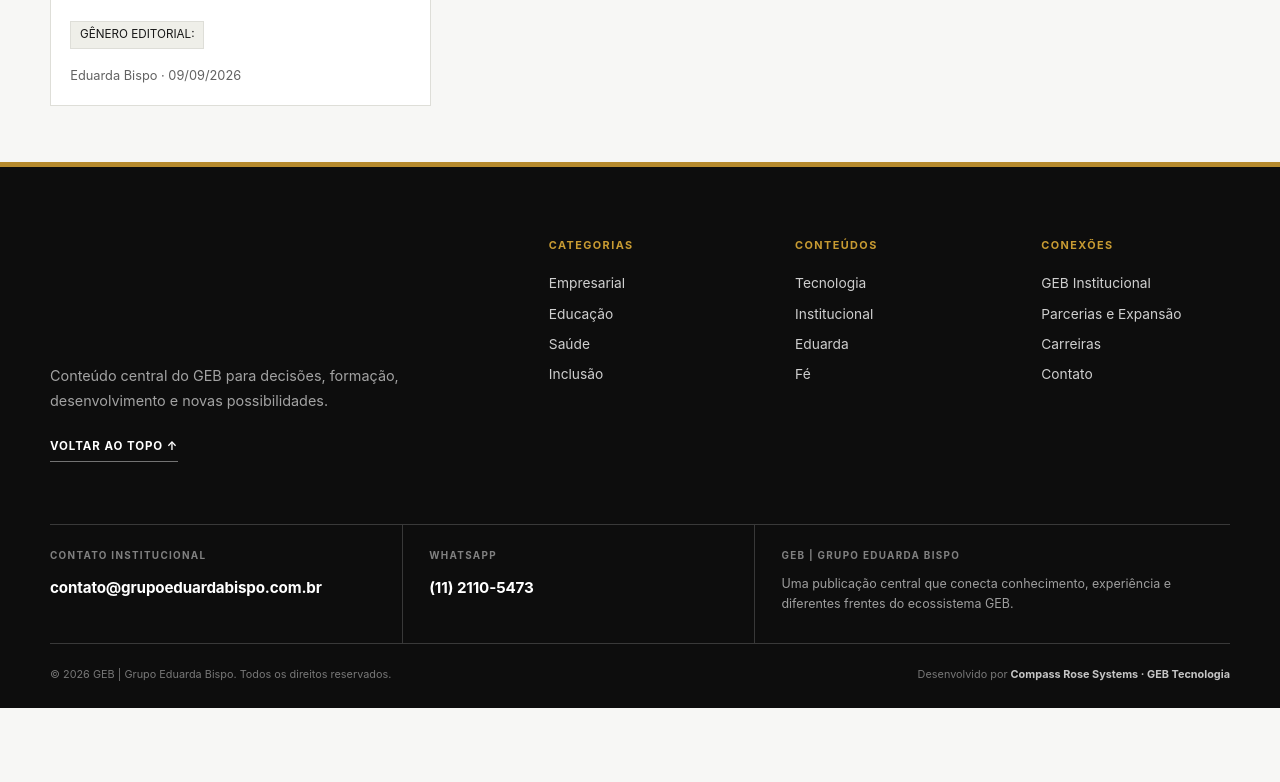
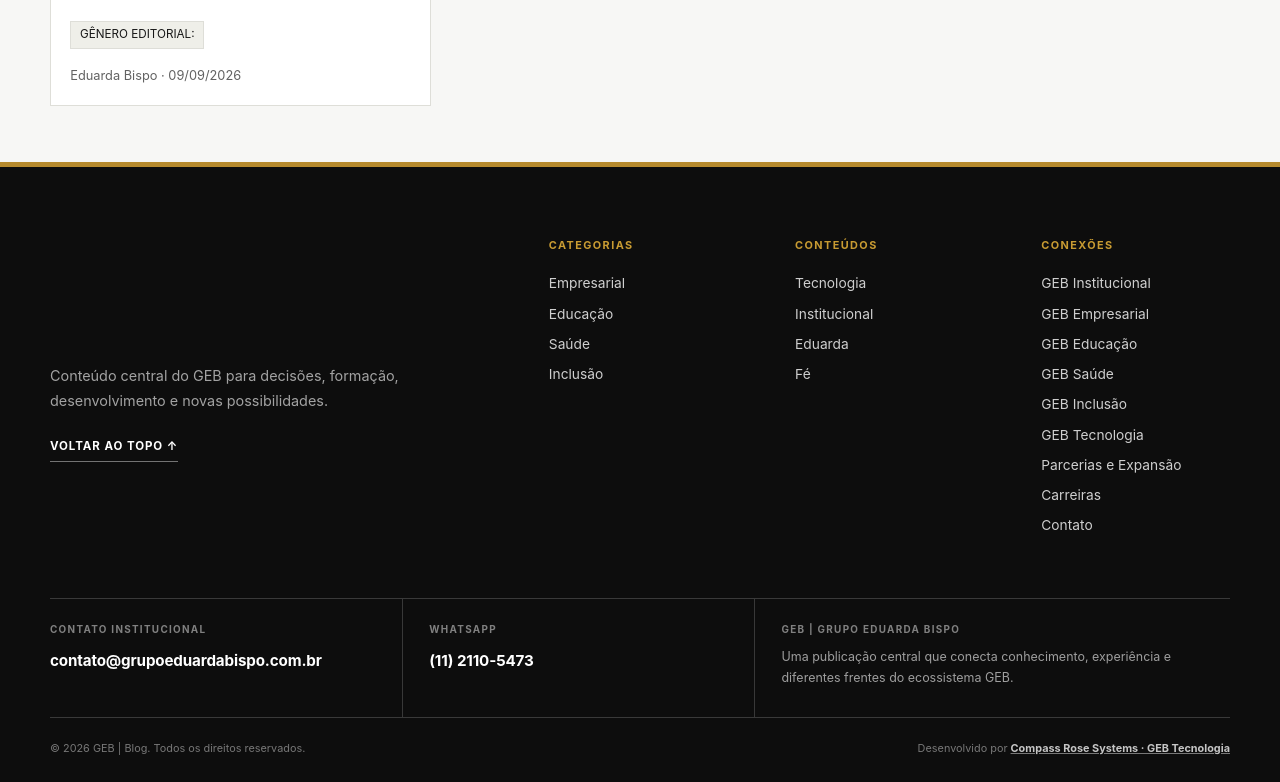
Before and after one commit to aeduardasantana/gebblog, a plain HTML site: page index.html in a window 1280 px wide. Shown: the part 4989-5771 px from the top of the page. Before the commit the page ends 5697 px from the top, so only its background shows below. Drawn offline with Linux system fonts and the light colour scheme.

Commit message:
Atualiza créditos e conexões institucionais no rodapé do Blog GEB

```diff
--- a/index.html
+++ b/index.html
@@ -52,6 +52,11 @@
       <nav class="blog-footer__group" aria-label="Conexões GEB">
         <strong>Conexões</strong>
         <a href="https://grupoeduardabispo.com.br/">GEB Institucional</a>
+        <a href="http://www.gebempresarial.grupoeduardabispo.com.br/">GEB Empresarial</a>
+        <a href="https://gebeducacao.grupoeduardabispo.com.br/">GEB Educação</a>
+        <a href="http://www.gebsaude.grupoeduardabispo.com.br/">GEB Saúde</a>
+        <a href="http://www.gebinclusao.grupoeduardabispo.com.br/">GEB Inclusão</a>
+        <a href="https://gebtecnologia.grupoeduardabispo.com.br/">GEB Tecnologia</a>
         <a href="https://grupoeduardabispo.com.br/parceiros/">Parcerias e Expansão</a>
         <a href="https://grupoeduardabispo.com.br/carreiras/">Carreiras</a>
         <a href="https://grupoeduardabispo.com.br/contato/">Contato</a>
@@ -74,8 +79,8 @@
     </div>
 
     <div class="blog-footer__legal">
-      <p>© 2026 GEB | Grupo Eduarda Bispo. Todos os direitos reservados.</p>
-      <p>Desenvolvido por <strong>Compass Rose Systems · GEB Tecnologia</strong></p>
+      <p>© 2026 GEB | Blog. Todos os direitos reservados.</p>
+      <p>Desenvolvido por <a href="https://gebtecnologia.grupoeduardabispo.com.br/"><strong>Compass Rose Systems · GEB Tecnologia</strong></a></p>
     </div>
   </div>
 </footer>
```
